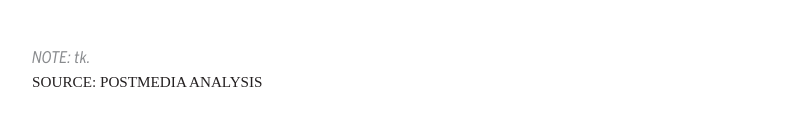
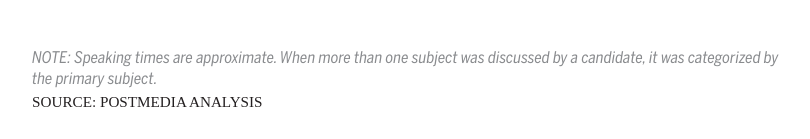
Before and after one commit to vs-postmedia/elxn24-debate, a Svelte app: page / in a window 1280 px wide. Shown: the part 473-612 px from the top of the page, without its empty margins (233-1043 px from the left). Built offline with nearby package versions, Linux system fonts and the light colour scheme; a web font is replaced by a local one.

Commit message:
added footnote

```diff
--- a/src/App.svelte
+++ b/src/App.svelte
@@ -80,7 +80,7 @@
 </main>
 
 <footer>
-    <p class="note">NOTE: tk.</p>
+    <p class="note">NOTE: Speaking times are approximate. When more than one subject was discussed by a candidate, it was categorized by the primary subject.</p>
     <p class="source">Source: Postmedia analysis</p>
 </footer>
 
```
